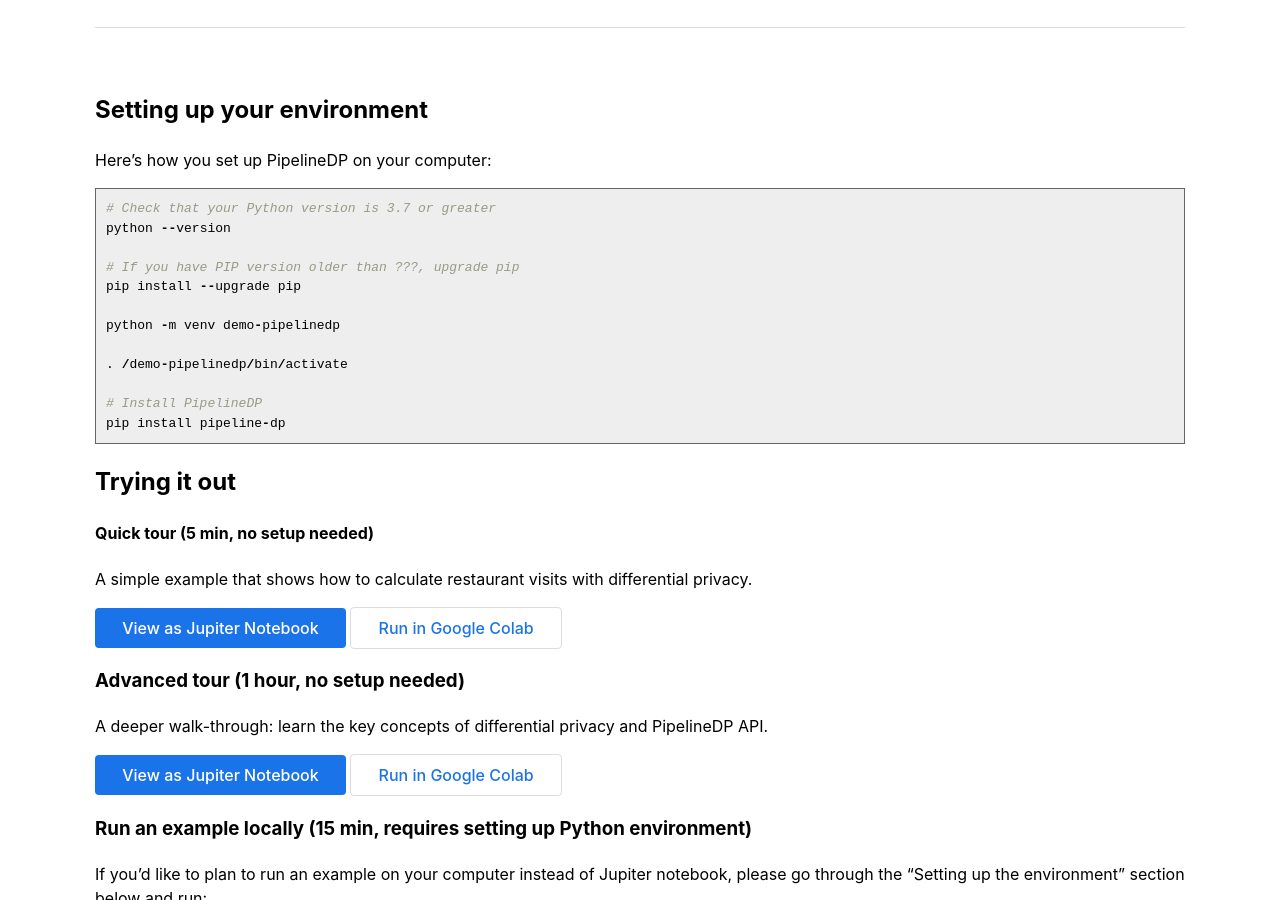
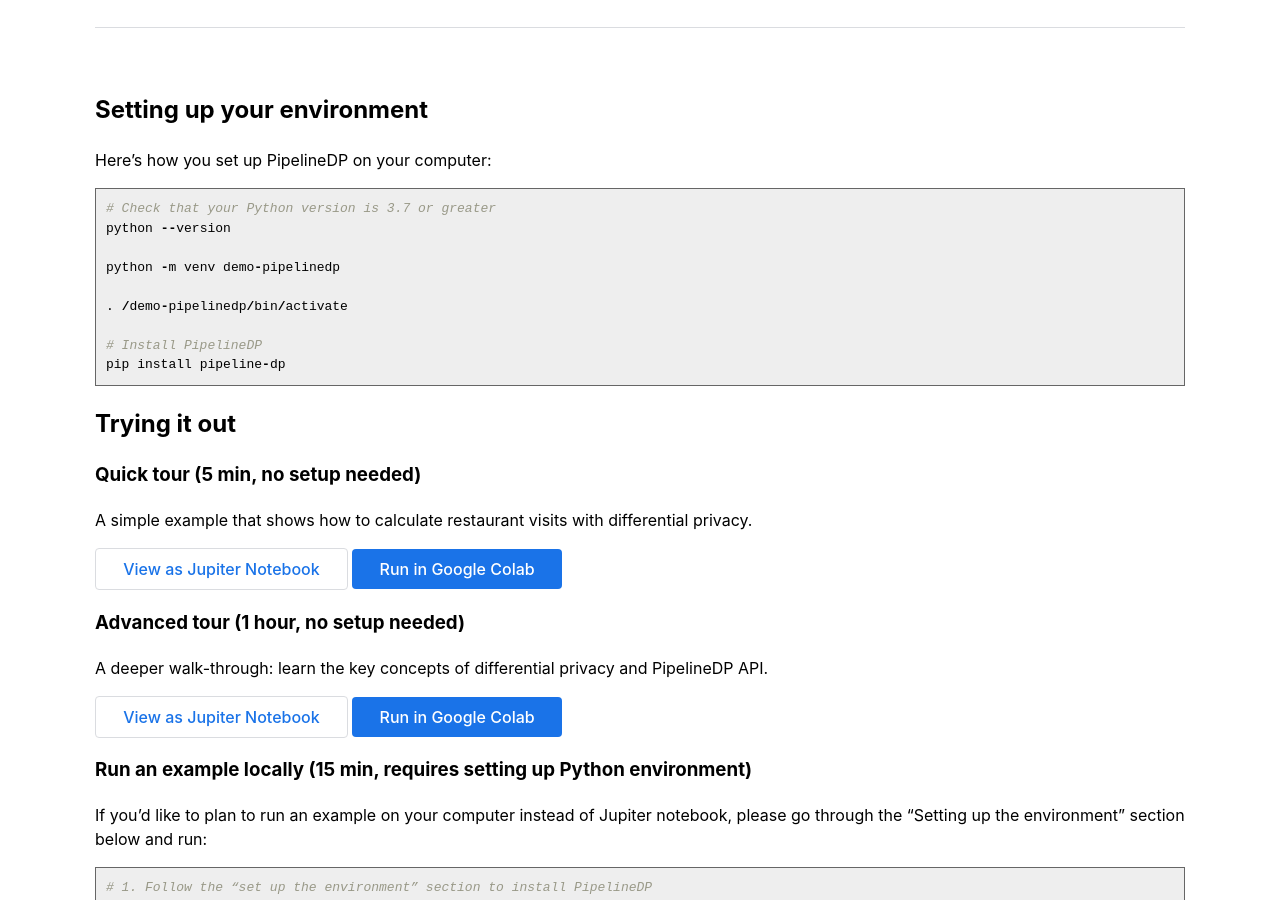
Before and after one commit to OpenMined/PipelineDP, a Jekyll site: the page built from get-started.md, in a window 1280 px wide and 900 px high, scrolled down 400 px. Built offline with Jekyll 4.4.1, drawn with Linux system fonts in a browser that asks for light colours; some of the changed lines change nothing that is shown.

Commit message:
More changes to the links

````diff
--- a/get-started.md
+++ b/get-started.md
@@ -13,9 +13,6 @@
 # Check that your Python version is 3.7 or greater
 python --version
 
-# If you have PIP version older than ???, upgrade pip
-pip install --upgrade pip
-
 python -m venv demo-pipelinedp
 
 . /demo-pipelinedp/bin/activate
@@ -25,18 +22,18 @@
 ```
 
 # Trying it out
-#### Quick tour (5 min, no setup needed)
+### Quick tour (5 min, no setup needed)
 
 A simple example that shows how to calculate restaurant visits with differential privacy.
 
-<a class="c-hero__button c-button c-button--primary" style="margin: 0px;" href="https://github.com/OpenMined/PipelineDP/blob/main/examples/restaurant_visits.ipynb">View as Jupiter Notebook</a>
-<a class="c-hero__button c-button c-button--secondary" style="margin: 0px;" href="https://colab.sandbox.google.com/github/OpenMined/PipelineDP/blob/main/examples/restaurant_visits.ipynb">Run in Google Colab</a>
+<a class="c-hero__button c-button c-button--secondary" style="margin: 0px;" href="https://github.com/OpenMined/PipelineDP/blob/main/examples/quickstart.ipynb" target="_blank">View as Jupiter Notebook</a>
+<a class="c-hero__button c-button c-button--primary" style="margin: 0px;" href="https://colab.research.google.com/github/OpenMined/PipelineDP/blob/main/examples/quickstart.ipynb" target="_blank">Run in Google Colab</a>
 
 ### Advanced tour (1 hour, no setup needed)
 A deeper walk-through: learn the key concepts of differential privacy and PipelineDP API.
 
-<a class="c-hero__button c-button c-button--primary" style="margin: 0px;" href="https://github.com/OpenMined/PipelineDP/blob/main/examples/restaurant_visits.ipynb">View as Jupiter Notebook</a>
-<a class="c-hero__button c-button c-button--secondary" style="margin: 0px;" href="https://colab.sandbox.google.com/github/OpenMined/PipelineDP/blob/main/examples/restaurant_visits.ipynb">Run in Google Colab</a>
+<a class="c-hero__button c-button c-button--secondary" style="margin: 0px;" href="https://github.com/OpenMined/PipelineDP/blob/main/examples/restaurant_visits.ipynb" target="_blank">View as Jupiter Notebook</a>
+<a class="c-hero__button c-button c-button--primary" style="margin: 0px;" href="https://colab.research.google.com/github/OpenMined/PipelineDP/blob/main/examples/restaurant_visits.ipynb" target="_blank">Run in Google Colab</a>
 
 ### Run an example locally (15 min, requires setting up Python environment)
 If you’d like to plan to run an example on your computer instead of Jupiter notebook, please go through the “Setting up the environment” section below and run:
````
